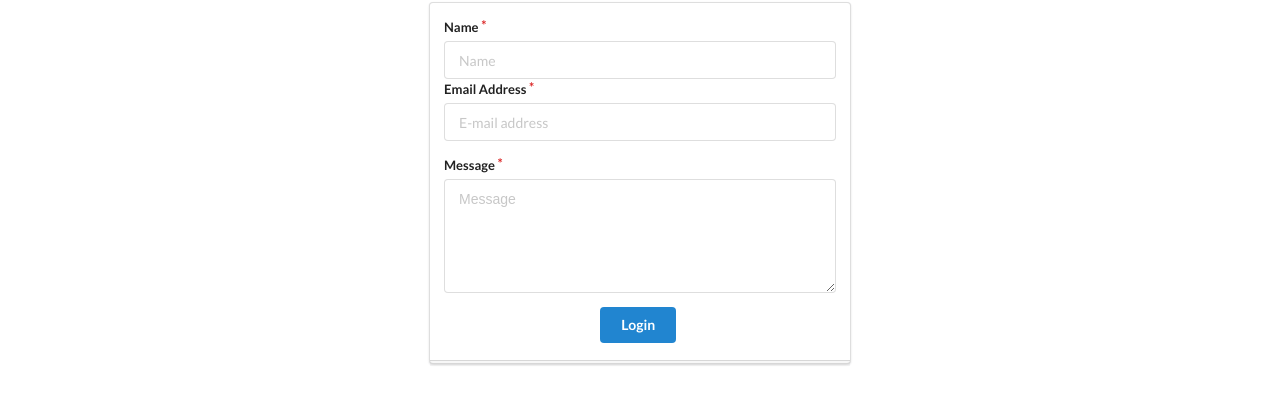
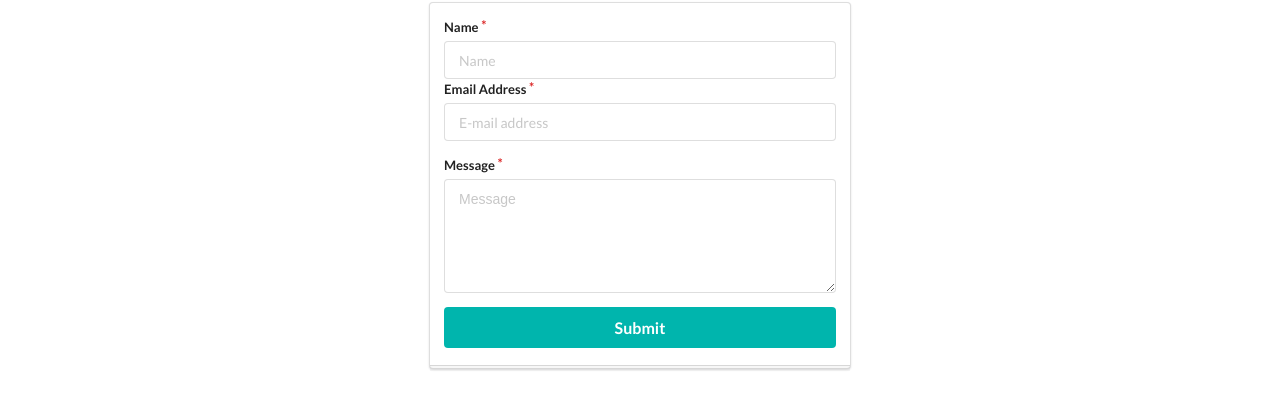
Before and after one commit to kevinluvian/schoolpedia-frontend, a website: page src/user_contact_us.html in a window 1280 px wide. Shown: the part 209-618 px from the top of the page. Drawn offline with nearby package versions, Linux system fonts and the light colour scheme.

Commit message:
Update user_contact_us.html

```diff
--- a/src/user_contact_us.html
+++ b/src/user_contact_us.html
@@ -158,8 +158,9 @@
                         </div>
 
                         <div class="item">
-                            <a class="ui primary button" href="login.html">Login</a>
+                             <div class="ui fluid large teal submit button">Submit</div>
                         </div>
+                         <div class="ui error message"></div>
                     </div>
                 </form>
             </div>
```
